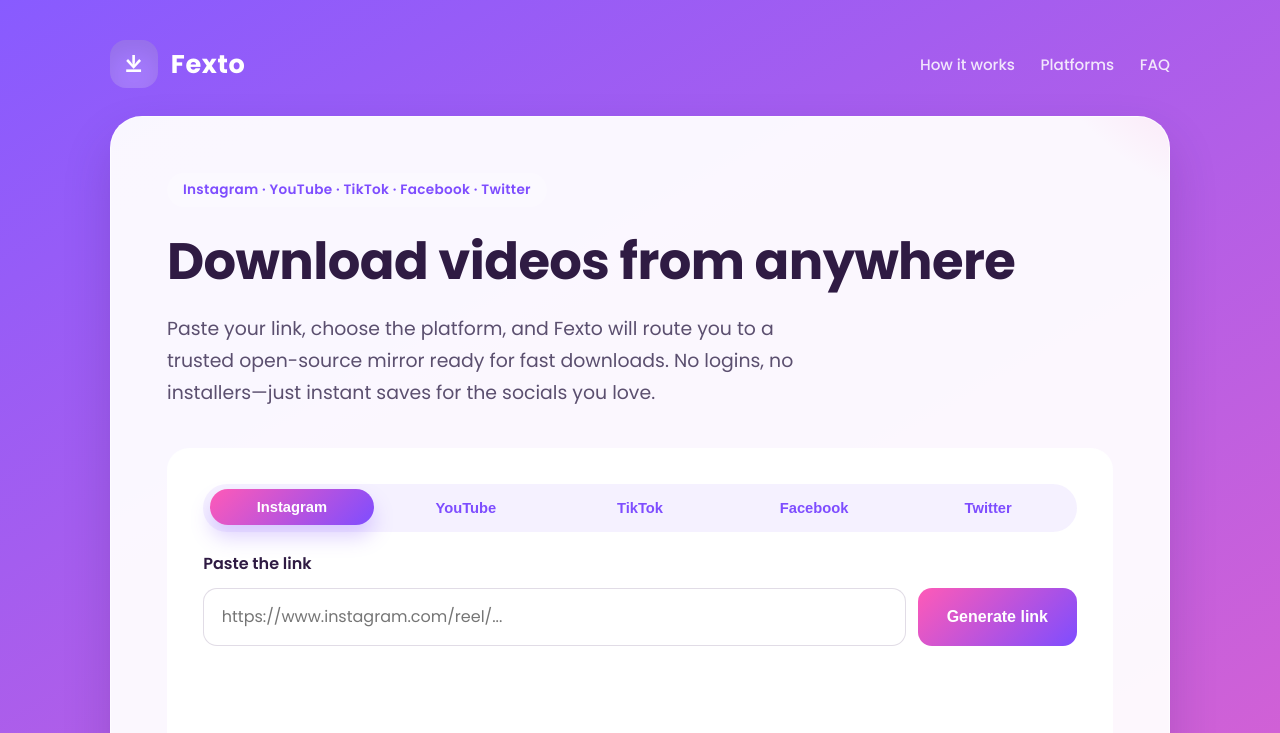
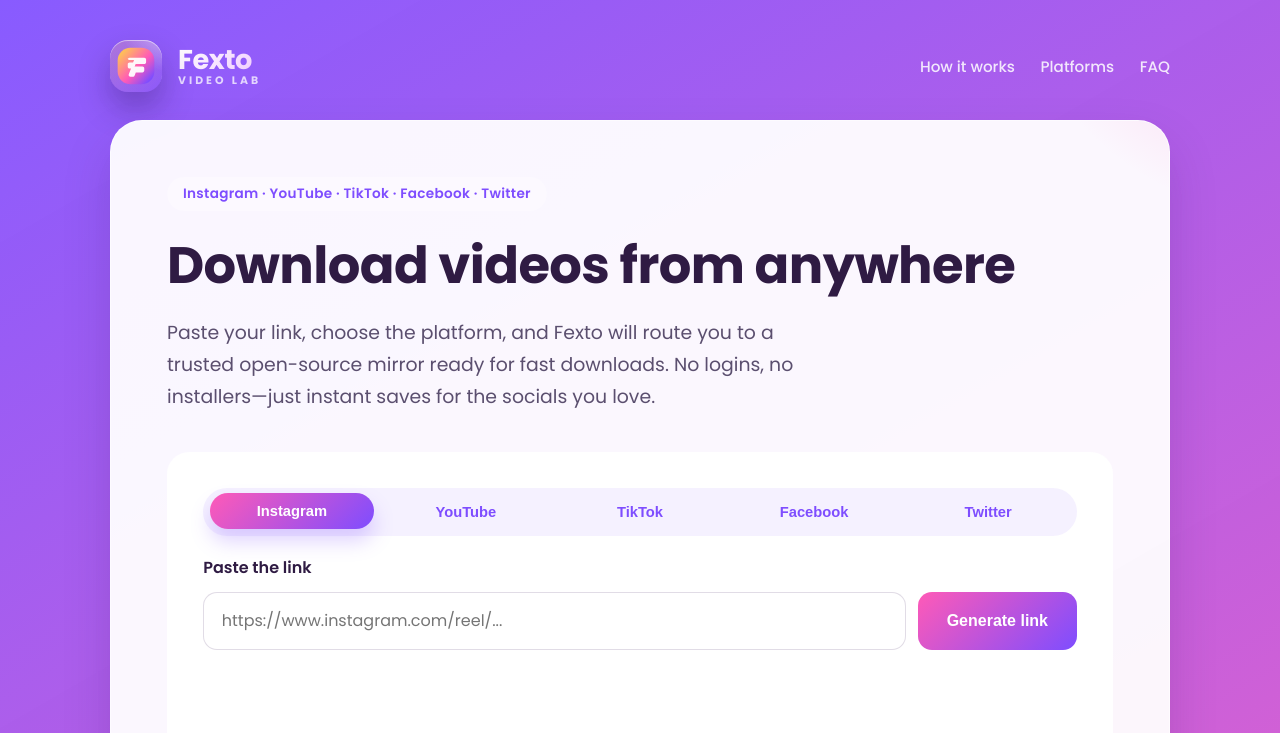
Before and after one commit to sonam3101/my_work, a plain HTML site: page index.html in a window 1280 px wide. Shown: the top 733 px of the page. Drawn offline with Linux system fonts and the light colour scheme.

Commit message:
Add custom Fexto logo styling

```diff
--- a/index.html
+++ b/index.html
@@ -59,21 +59,62 @@
     .brand {
       display: flex;
       align-items: center;
-      gap: 0.8rem;
+      gap: 1rem;
       font-weight: 700;
       font-size: clamp(1.3rem, 2.8vw, 1.6rem);
       letter-spacing: 0.6px;
+      color: var(--surface);
     }
 
-    .brand-icon {
-      width: 48px;
-      height: 48px;
+    .brand-logo {
+      width: 52px;
+      height: 52px;
+      border-radius: 18px;
       display: grid;
       place-items: center;
-      border-radius: 16px;
-      background: rgba(255, 255, 255, 0.18);
-      box-shadow: inset 0 12px 20px rgba(0, 0, 0, 0.08);
-      font-size: 1.4rem;
+      background: linear-gradient(135deg, rgba(255, 186, 126, 0.28), rgba(126, 77, 255, 0.22));
+      position: relative;
+      overflow: hidden;
+      box-shadow: inset 0 1px 0 rgba(255, 255, 255, 0.5), 0 16px 32px rgba(38, 16, 72, 0.32);
+    }
+
+    .brand-logo::after {
+      content: "";
+      position: absolute;
+      inset: -40% -20% auto auto;
+      width: 120%;
+      height: 120%;
+      background: radial-gradient(circle at top right, rgba(255, 255, 255, 0.6), transparent 60%);
+      mix-blend-mode: screen;
+    }
+
+    .brand-logo svg {
+      width: 44px;
+      height: 44px;
+      position: relative;
+      z-index: 1;
+    }
+
+    .brand-word {
+      display: flex;
+      flex-direction: column;
+      line-height: 1.1;
+    }
+
+    .brand-word span:first-child {
+      font-size: clamp(1.35rem, 2.8vw, 1.7rem);
+      letter-spacing: -0.4px;
+      background: linear-gradient(135deg, #ffffff, rgba(255, 220, 255, 0.86));
+      -webkit-background-clip: text;
+      -webkit-text-fill-color: transparent;
+      background-clip: text;
+    }
+
+    .brand-word span:last-child {
+      font-size: 0.68rem;
+      letter-spacing: 3px;
+      text-transform: uppercase;
+      opacity: 0.74;
     }
 
     header nav {
@@ -483,9 +524,24 @@
 <body>
   <div class="page">
     <header>
-      <div class="brand">
-        <div class="brand-icon">⤓</div>
-        Fexto
+      <div class="brand" aria-label="Fexto">
+        <div class="brand-logo" aria-hidden="true">
+          <svg viewBox="0 0 48 48" xmlns="http://www.w3.org/2000/svg" focusable="false">
+            <defs>
+              <linearGradient id="fexto-mark" x1="12%" y1="16%" x2="88%" y2="88%">
+                <stop offset="0%" stop-color="#ffbc5b" />
+                <stop offset="55%" stop-color="#ff5ab7" />
+                <stop offset="100%" stop-color="#7e4dff" />
+              </linearGradient>
+            </defs>
+            <rect x="4" y="4" width="40" height="40" rx="14" fill="url(#fexto-mark)" />
+            <path d="M17 15h16c1.1 0 2 .9 2 2v2.8c0 1.1-.9 2-2 2h-9.4l-1.1 2.8H31c1.1 0 2 .9 2 2v2.4c0 1.1-.9 2-2 2h-7.2l-1.4 3.6c-.3.7-1 1.2-1.8 1.2h-2.6c-1.4 0-2.4-1.4-1.9-2.7l2.5-6.4H17c-1.1 0-2-.9-2-2v-2.4c0-1.1.9-2 2-2h3.8l1.1-2.8H17c-1.1 0-2-.9-2-2V17c0-1.1.9-2 2-2z" fill="#ffffff" fill-opacity="0.94" />
+          </svg>
+        </div>
+        <div class="brand-word">
+          <span>Fexto</span>
+          <span>Video Lab</span>
+        </div>
       </div>
       <nav>
         <a href="#how">How it works</a>
```
